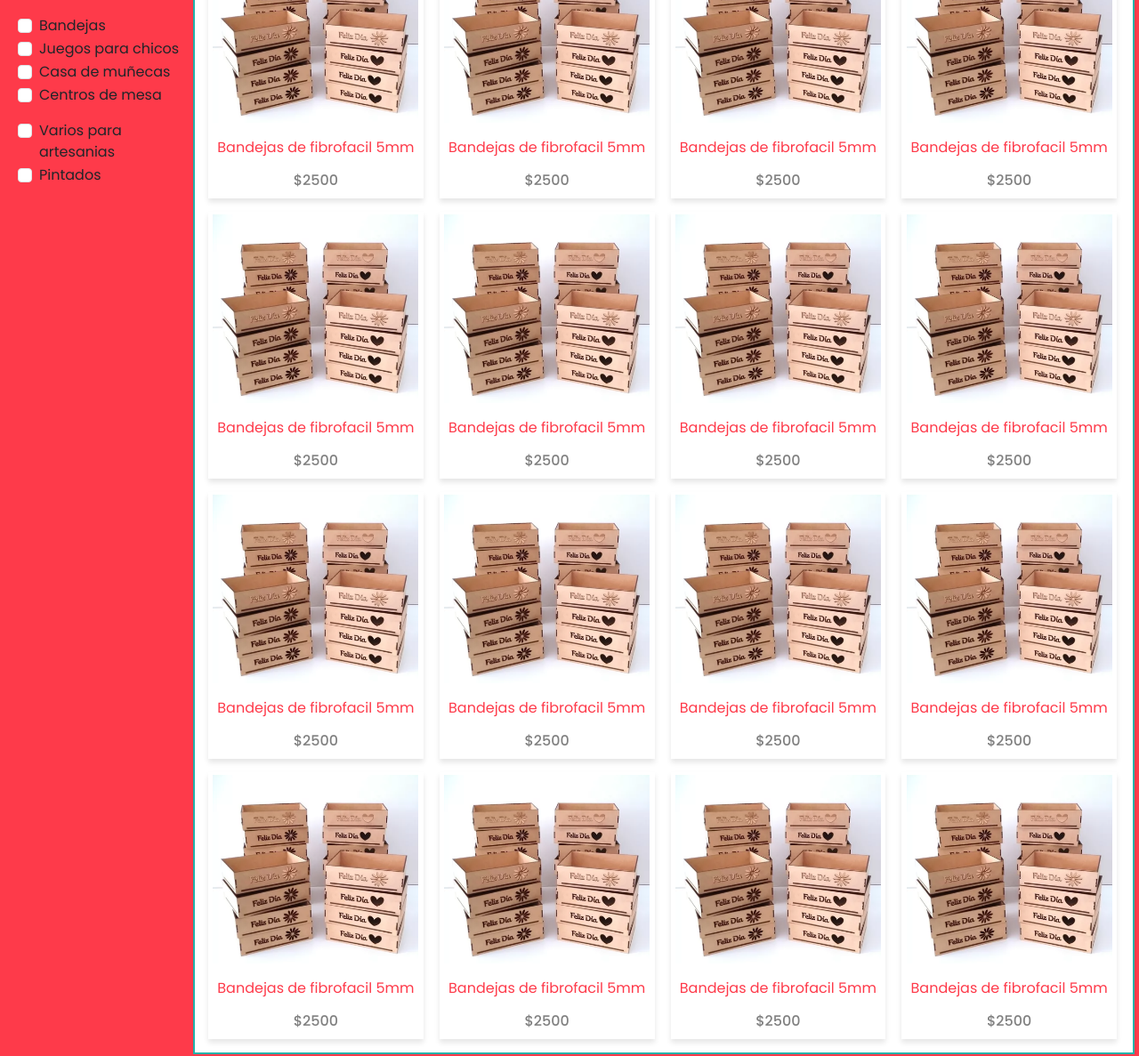
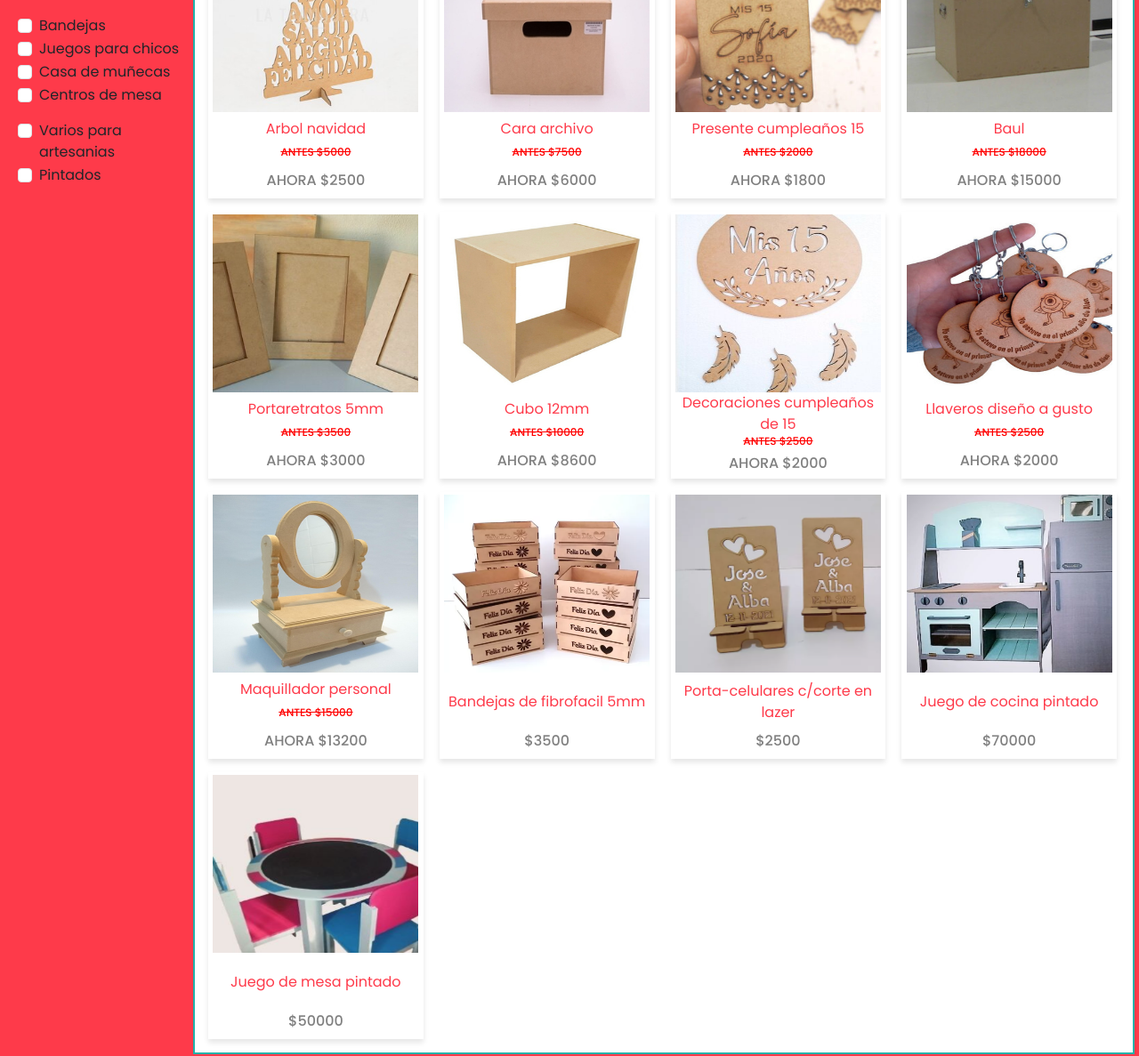
Before and after one commit to full710/desarrollo-web-coderhause, a plain HTML site: page pages/tienda.html in a window 1280 px wide. Shown: the part 380-1567 px from the top of the page at 89% size. Drawn offline with nearby package versions, Linux system fonts and the light colour scheme.

Commit message:
Update img

```diff
--- a/css/style.css
+++ b/css/style.css
@@ -225,8 +225,8 @@ section .carousel-propio div p{
     transform: scale(1.02);
 }
 .card-publicacion img{
-    width: 100%;
-    height: auto;
+    width: 99%;
+    height: 180px;
 }
 .card-publicacion a{
     text-wrap:wrap;
@@ -393,7 +393,7 @@ section .carousel-propio div p{
 }
 .grid-item img{
     width: 98%;
-    height: auto;
+    height: 200px;
 }
 .grid-item a{
     text-wrap:wrap;
--- a/pages/tienda.html
+++ b/pages/tienda.html
@@ -158,85 +158,79 @@
           </ul>
         </div>
         <div class="grid-contenedor">
+          <div class="grid-item oferta">
+            <img src="../img/arbol-navidad.jpg" alt="">
+            <a href="../pages/tienda.html">Arbol navidad</a>
+            <h3 class="precio-normal">ANTES $5000</h3>
+            <h3 class="precio-oferta">AHORA $2500</h3>
+        </div>
+        <div class="grid-item oferta">
+            <img src="../img/caja-archivos.jpg" alt="">
+            <a href="../pages/tienda.html">Cara archivo</a>
+            <h3 class="precio-normal">ANTES $7500</h3>
+            <h3 class="precio-oferta">AHORA $6000</h3>
+        </div>
+        <div class="grid-item oferta">
+            <img src="../img/adorno-cumple15.jpg" alt="">
+            <a href="../pages/tienda.html">Presente cumpleaños 15</a>
+            <h3 class="precio-normal">ANTES $2000</h3>
+            <h3 class="precio-oferta">AHORA $1800</h3>
+        </div>
+        <div class="grid-item oferta">
+            <img src="../img/baul.jpg" alt="">
+            <a href="../pages/tienda.html">Baul</a>
+            <h3 class="precio-normal">ANTES $18000</h3>
+            <h3 class="precio-oferta">AHORA $15000</h3>
+        </div>
+        <div class="grid-item oferta">
+            <img src="../img/portaretratos.jpeg" alt="">
+            <a href="../pages/tienda.html">Portaretratos 5mm</a>
+            <h3 class="precio-normal">ANTES $3500</h3>
+            <h3 class="precio-oferta">AHORA $3000</h3>
+        </div>
+        <div class="grid-item oferta">
+            <img src="../img/cubo.jpg" alt="">
+            <a href="../pages/tienda.html">Cubo 12mm</a>
+            <h3 class="precio-normal">ANTES $10000</h3>
+            <h3 class="precio-oferta">AHORA $8600</h3>
+        </div>
+        <div class="grid-item oferta">
+            <img src="../img/decoracion-15-años.jpg" alt="">
+            <a href="../pages/tienda.html">Decoraciones cumpleaños de 15</a>
+            <h3 class="precio-normal">ANTES $2500</h3>
+            <h3 class="precio-oferta">AHORA $2000</h3>
+        </div>
+        <div class="grid-item oferta">
+            <img src="../img/llaveros.jpg" alt="">
+            <a href="../pages/tienda.html">Llaveros diseño a gusto</a>
+            <h3 class="precio-normal">ANTES $2500</h3>
+            <h3 class="precio-oferta">AHORA $2000</h3>
+        </div>
+        <div class="grid-item oferta">
+            <img src="../img/maquillador.png" alt="">
+            <a href="../pages/tienda.html">Maquillador personal</a>
+            <h3 class="precio-normal">ANTES $15000</h3>
+            <h3 class="precio-oferta">AHORA $13200</h3>
+        </div>
         <div class="grid-item">
           <img src="../img/bandejas.png" alt="">
-            <a href="./pages/tienda.html">Bandejas de fibrofacil 5mm</a>
+          <a href="../pages/tienda.html">Bandejas de fibrofacil 5mm</a>
+          <h3>$3500</h3>
+      </div>
+      <div class="grid-item">
+          <img src="../img/portacelulares.png" alt="">
+          <a href="../pages/tienda.html">Porta-celulares c/corte en lazer</a>
           <h3>$2500</h3>
       </div>
       <div class="grid-item">
-            <img src="../img/bandejas.png" alt="">
-            <a href="./pages/tienda.html">Bandejas de fibrofacil 5mm</a>
-            <h3>$2500</h3>
+          <img src="../img/Juego-de-cocina-pintado.png" alt="">
+          <a href="../pages/tienda.html">Juego de cocina pintado</a>
+          <H3>$70000</H3>
       </div>
       <div class="grid-item">
-            <img src="../img/bandejas.png" alt="">
-            <a href="./pages/tienda.html">Bandejas de fibrofacil 5mm</a>
-            <h3>$2500</h3>
-          </div>
-          <div class="grid-item">
-            <img src="../img/bandejas.png" alt="">
-            <a href="./pages/tienda.html">Bandejas de fibrofacil 5mm</a>
-            <h3>$2500</h3>
-          </div>
-          <div class="grid-item">
-            <img src="../img/bandejas.png" alt="">
-            <a href="./pages/tienda.html">Bandejas de fibrofacil 5mm</a>
-            <h3>$2500</h3>
-          </div>
-          <div class="grid-item">
-            <img src="../img/bandejas.png" alt="">
-            <a href="./pages/tienda.html">Bandejas de fibrofacil 5mm</a>
-            <h3>$2500</h3>
-          </div>
-          <div class="grid-item">
-            <img src="../img/bandejas.png" alt="">
-            <a href="./pages/tienda.html">Bandejas de fibrofacil 5mm</a>
-            <h3>$2500</h3>
-          </div>
-          <div class="grid-item">
-            <img src="../img/bandejas.png" alt="">
-            <a href="./pages/tienda.html">Bandejas de fibrofacil 5mm</a>
-            <h3>$2500</h3>
-          </div>
-          <div class="grid-item">
-            <img src="../img/bandejas.png" alt="">
-            <a href="./pages/tienda.html">Bandejas de fibrofacil 5mm</a>
-            <h3>$2500</h3>
-          </div>
-          <div class="grid-item">
-            <img src="../img/bandejas.png" alt="">
-            <a href="./pages/tienda.html">Bandejas de fibrofacil 5mm</a>
-            <h3>$2500</h3>
-          </div>
-          <div class="grid-item">
-            <img src="../img/bandejas.png" alt="">
-            <a href="./pages/tienda.html">Bandejas de fibrofacil 5mm</a>
-            <h3>$2500</h3>
-          </div>
-          <div class="grid-item">
-            <img src="../img/bandejas.png" alt="">
-            <a href="./pages/tienda.html">Bandejas de fibrofacil 5mm</a>
-            <h3>$2500</h3>
-          </div>
-          <div class="grid-item">
-            <img src="../img/bandejas.png" alt="">
-            <a href="./pages/tienda.html">Bandejas de fibrofacil 5mm</a>
-            <h3>$2500</h3>
-          </div>
-          <div class="grid-item">
-            <img src="../img/bandejas.png" alt="">
-            <a href="./pages/tienda.html">Bandejas de fibrofacil 5mm</a>
-            <h3>$2500</h3>
-          </div>
-          <div class="grid-item">
-            <img src="../img/bandejas.png" alt="">
-            <a href="./pages/tienda.html">Bandejas de fibrofacil 5mm</a>
-            <h3>$2500</h3>
-          </div>
-          <div class="grid-item">
-            <img src="../img/bandejas.png" alt="">
-            <a href="./pages/tienda.html">Bandejas de fibrofacil 5mm</a>
-            <h3>$2500</h3>
+          <img src="../img/Juego-de-mesa-pintado.png" alt="">
+          <a href="../pages/tienda.html">Juego de mesa pintado</a>
+          <h3>$50000</h3>
       </div>
         </div>
       </section>
```
Also changed, not shown: index.html (+51 -52 lines), img/Baul.jpg (added), img/Juego-de-cocina-pintado.png (added), img/Juego-de-mesa-pintado.png (added), img/adorno-cumple15.jpg (added), img/arbol-navidad.jpg (added), img/caja-archivos.jpg (added), img/centro-mesa.png (added), img/cubo.jpg (added), img/decoracion-15-años.jpg (added), img/llaveros.jpg (added), img/maquillador.png (added), img/portaretratos.jpeg (added). Lines whose indentation alone changed are shown as unchanged.
